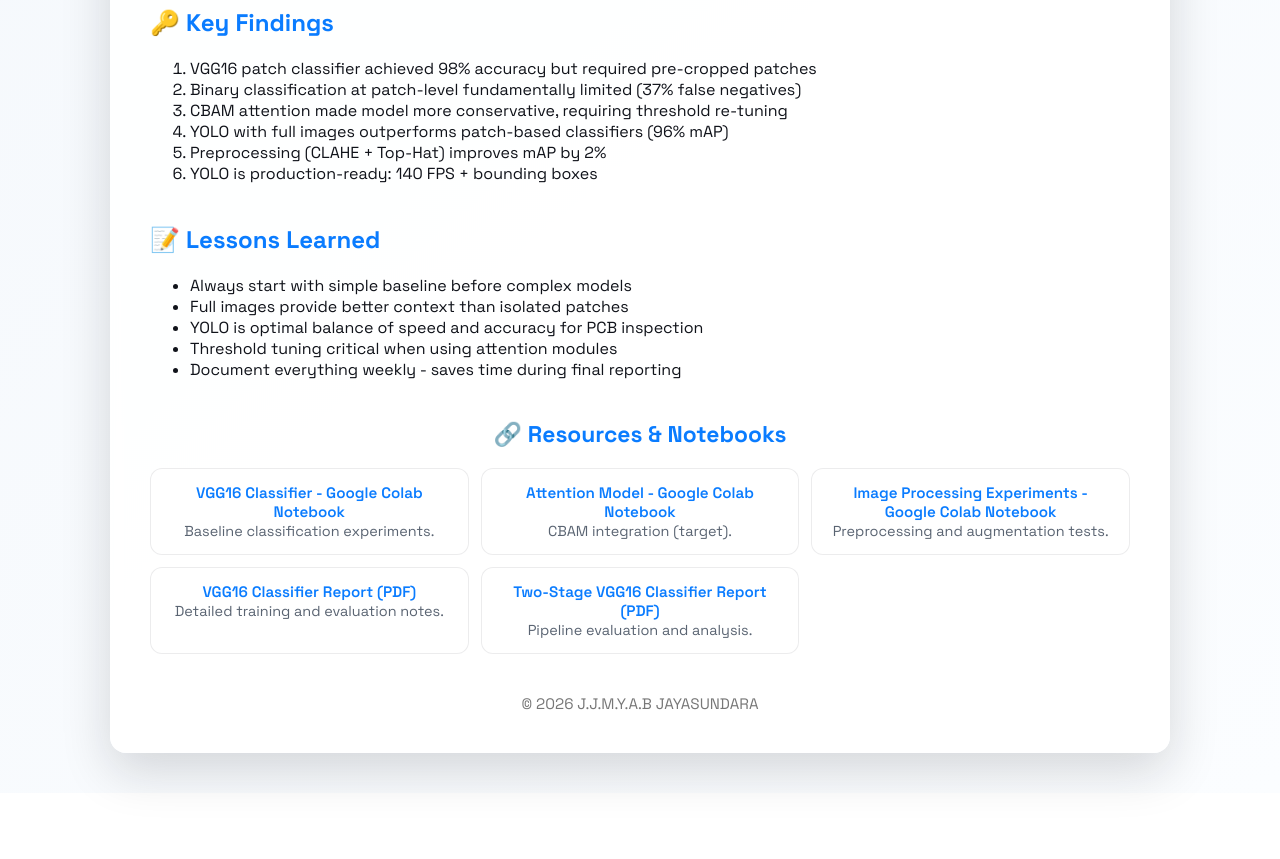
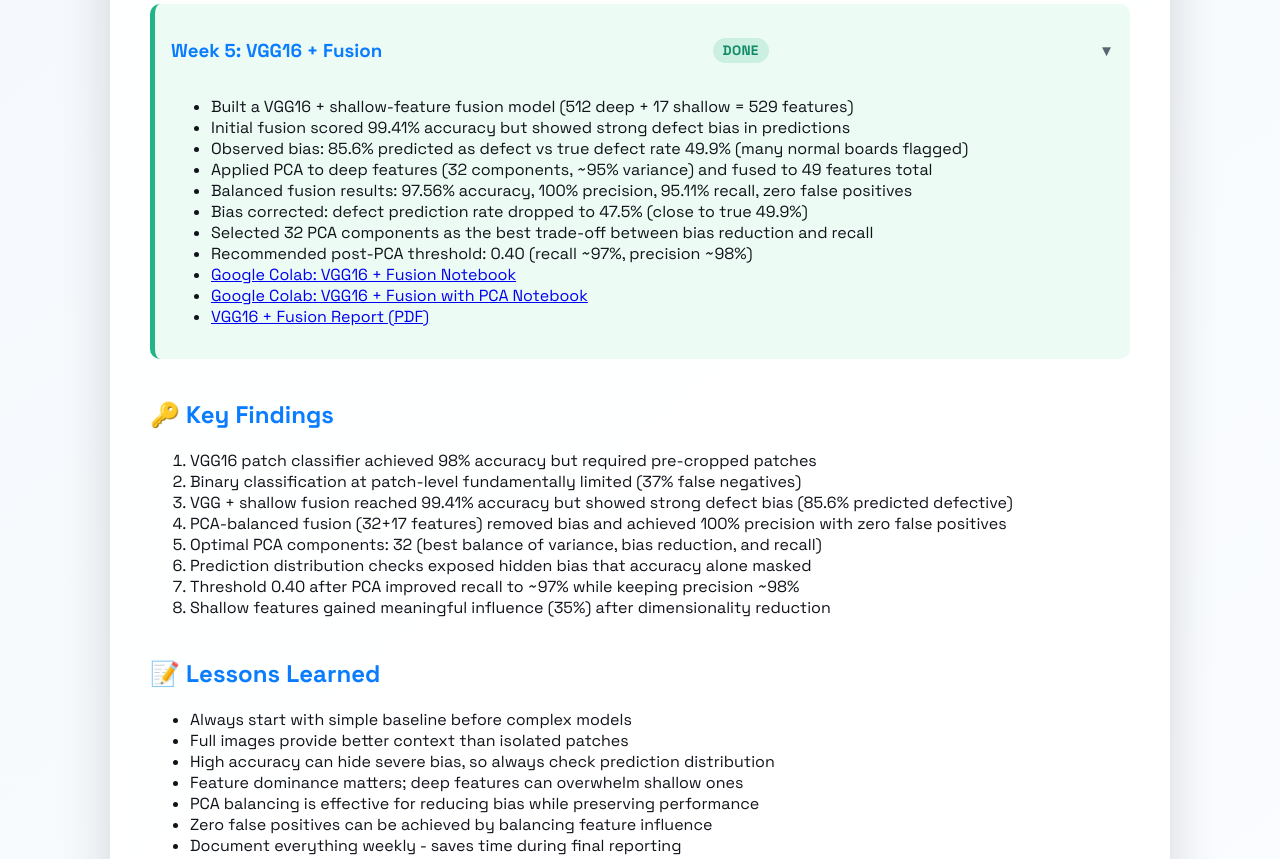
Before and after one commit to Adithya62/PCB-Defect-Detection, a plain HTML site: page portfolio/index.html in a window 1280 px wide. Shown: the part 2780-3639 px from the top of the page. Before the commit the page ends 3573 px from the top, so only its background shows below. Drawn offline with Linux system fonts and the light colour scheme.

Commit message:
Update portfolio content

```diff
--- a/portfolio/index.html
+++ b/portfolio/index.html
@@ -311,6 +311,7 @@
             <li>Selected Kaggle PCB Dataset as secondary source (10,668 images)</li>
             <li>Set up Google Colab environment and GitHub repository</li>
             <li>Installed dependencies (PyTorch, TensorFlow, Ultralytics)</li>
+            <li><a href="https://www.youtube.com/watch?v=ArPaAX_PhIs&list=PLkDaE6sCZn6Gl29AoE31iwdVwSG-KnDzF" target="_blank">Watched the Neural Networks & Deep Learning playlist and gathered foundational knowledge</a></li>
           </ul>
         </div>
       </div>
@@ -393,6 +394,28 @@
           </ul>
         </div>
       </div>
+      <div class="week-log week-completed" data-status="completed">
+        <div class="week-header">
+          <h3>Week 5: VGG16 + Fusion</h3>
+          <span class="status-pill done">DONE</span>
+          <span class="collapse-toggle">▼</span>
+        </div>
+        <div class="week-content">
+          <ul>
+            <li>Built a VGG16 + shallow-feature fusion model (512 deep + 17 shallow = 529 features)</li>
+            <li>Initial fusion scored 99.41% accuracy but showed strong defect bias in predictions</li>
+            <li>Observed bias: 85.6% predicted as defect vs true defect rate 49.9% (many normal boards flagged)</li>
+            <li>Applied PCA to deep features (32 components, ~95% variance) and fused to 49 features total</li>
+            <li>Balanced fusion results: 97.56% accuracy, 100% precision, 95.11% recall, zero false positives</li>
+            <li>Bias corrected: defect prediction rate dropped to 47.5% (close to true 49.9%)</li>
+            <li>Selected 32 PCA components as the best trade-off between bias reduction and recall</li>
+            <li>Recommended post-PCA threshold: 0.40 (recall ~97%, precision ~98%)</li>
+            <li><a href="https://colab.research.google.com/drive/1Mpl9uR4UDfGD8-ackNYFMXyDkJHxRSnc?usp=sharing" target="_blank">Google Colab: VGG16 + Fusion Notebook</a></li>
+            <li><a href="https://colab.research.google.com/drive/1xK-PNhTn0xOMpEuulKwVRf-KD8KmN1r0?usp=sharing" target="_blank">Google Colab: VGG16 + Fusion with PCA Notebook</a></li>
+            <li><a href="fusion%20(1).pdf" target="_blank">VGG16 + Fusion Report (PDF)</a></li>
+          </ul>
+        </div>
+      </div>
     </div>
 
     <!-- Overall Project Metrics section removed as requested -->
@@ -402,10 +425,12 @@
       <ol>
         <li>VGG16 patch classifier achieved 98% accuracy but required pre-cropped patches</li>
         <li>Binary classification at patch-level fundamentally limited (37% false negatives)</li>
-        <li>CBAM attention made model more conservative, requiring threshold re-tuning</li>
-        <li>YOLO with full images outperforms patch-based classifiers (96% mAP)</li>
-        <li>Preprocessing (CLAHE + Top-Hat) improves mAP by 2%</li>
-        <li>YOLO is production-ready: 140 FPS + bounding boxes</li>
+        <li>VGG + shallow fusion reached 99.41% accuracy but showed strong defect bias (85.6% predicted defective)</li>
+        <li>PCA-balanced fusion (32+17 features) removed bias and achieved 100% precision with zero false positives</li>
+        <li>Optimal PCA components: 32 (best balance of variance, bias reduction, and recall)</li>
+        <li>Prediction distribution checks exposed hidden bias that accuracy alone masked</li>
+        <li>Threshold 0.40 after PCA improved recall to ~97% while keeping precision ~98%</li>
+        <li>Shallow features gained meaningful influence (35%) after dimensionality reduction</li>
       </ol>
     </div>
 
@@ -414,8 +439,10 @@
       <ul>
         <li>Always start with simple baseline before complex models</li>
         <li>Full images provide better context than isolated patches</li>
-        <li>YOLO is optimal balance of speed and accuracy for PCB inspection</li>
-        <li>Threshold tuning critical when using attention modules</li>
+        <li>High accuracy can hide severe bias, so always check prediction distribution</li>
+        <li>Feature dominance matters; deep features can overwhelm shallow ones</li>
+        <li>PCA balancing is effective for reducing bias while preserving performance</li>
+        <li>Zero false positives can be achieved by balancing feature influence</li>
         <li>Document everything weekly - saves time during final reporting</li>
       </ul>
     </div>
```
